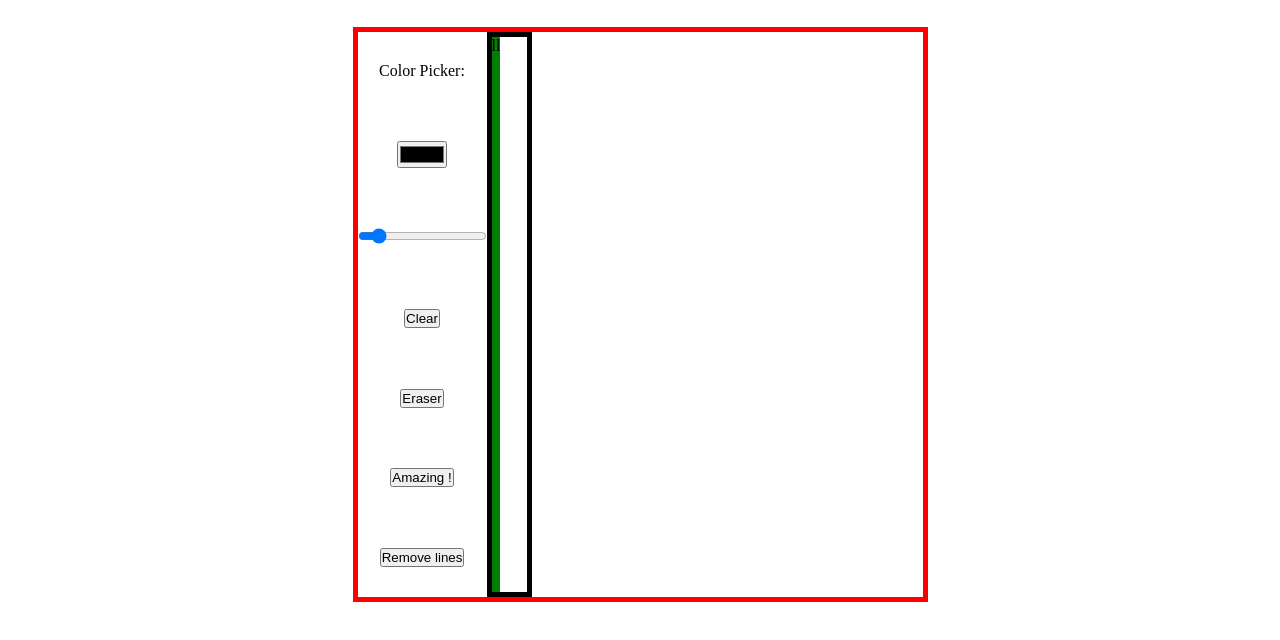
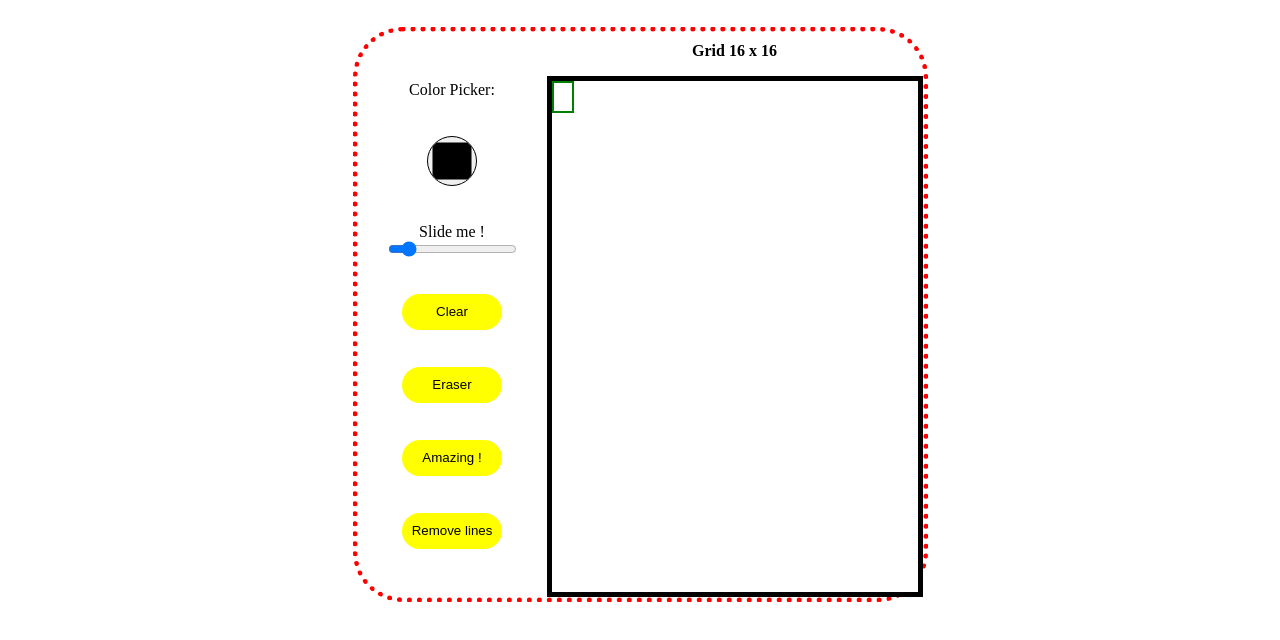
Before and after one commit to MrNewbie-KH/Sketch-it, a plain HTML site: page index.html in a window 1280 px wide. Both pictures are taken after a click on the button "Eraser". Shown: the part 40-680 px from the top of the page. Drawn offline with Linux system fonts and the light colour scheme.

Commit message:
Create the functionality of the application as next
we have different buttons each of which has a specifig job to do
the slider is used to determine the size (cols * rows) of the grid
randomize color to play the role of rainbow button to give different random colors
eraser give color of the same color of background given

```diff
--- a/index.html
+++ b/index.html
@@ -16,6 +16,7 @@
           <label for="colorpicker">Color Picker:</label>
           <input type="color" id="colorpicker" value="#000" />
           <div class="slidecontainer">
+            <label for="range-slider">Slide me ! </label>
             <input
               type="range"
               min="1"
@@ -31,7 +32,10 @@
           <button class="remove-lines btn">Remove lines</button>
         </div>
         <div class="grid-pallete">
-          <div class="square">ll</div>
+          <h4 class="grid-size">Grid 16 x 16</h4>
+          <div class="cells">
+            <div class="cell"></div>
+          </div>
         </div>
       </div>
     </div>
--- a/index.js
+++ b/index.js
@@ -0,0 +1,49 @@
+"use strict";
+const clearBtn = document.querySelector(".clear");
+const eraserBtn = document.querySelector(".eraser");
+const rainbowBtn = document.querySelector(".rainbow");
+const removeLines = document.querySelector(".remove-lines");
+const colorBtn = document.getElementById("colorpicker");
+const slider = document.querySelector(".slider");
+const gridSize = document.querySelector(".grid-size");
+const gridColor = document.querySelector(".cells");
+let slidervalue = slider.value;
+let numberOfCol = slidervalue;
+let numberOfRow = slidervalue;
+let color = colorBtn.value;
+// ==============================================================
+// functionality on clicking eraser button
+eraserBtn.addEventListener("click", function () {
+  colorBtn.value = gridColor.style.backgroundColor;
+  color = colorBtn.value;
+});
+
+// functionality to randomize Number between 0 and 255
+const randomize = function () {
+  return Math.floor(Math.random() * 255) + 1;
+};
+const randomizeColor = function () {
+  colorBtn.value = `#${randomize().toString(16)}${randomize().toString(
+    16
+  )}${randomize().toString(16)}`;
+  color = colorBtn.value;
+};
+
+// functionality when clicking rainbow button
+rainbowBtn.addEventListener("click", function () {
+  randomizeColor();
+  // add class to still having this random thing somehow ;
+});
+
+// functionallity when  clicking clear button
+clearBtn.addEventListener("click", () => col);
+
+// functionality to remove lines between cells
+
+// functionality when sliding the slider
+slider.addEventListener("change", function () {
+  slidervalue = slider.value;
+  numberOfCol = slidervalue;
+  numberOfRow = slidervalue;
+  gridSize.textContent = `Grid ${numberOfCol} x ${numberOfRow}`;
+});
--- a/style.css
+++ b/style.css
@@ -16,22 +16,58 @@
 }
 .main-container {
   display: flex;
-  border: 5px solid red;
+  border: 5px dotted red;
   height: 575px;
   width: 575px;
   margin: 0 auto;
+  border-radius: 50px;
 }
 .functionality {
+  padding: 30px;
   display: flex;
   flex-direction: column;
   justify-content: space-around;
   align-items: center;
 }
 .grid-pallete {
+  display: flex;
+  flex-direction: column;
+  gap: 16px;
+  flex: 1;
+}
+.grid-size {
+  text-align: center;
+  padding-top: 10px;
+}
+.cells {
+  background-color: #ffffff;
+  flex: 1;
   display: grid;
-  grid-template-columns: repeat(4, 1fr);
+  grid-template-columns: repeat(16, 1fr);
+  grid-template-rows: repeat(16, 1fr);
   border: 5px solid black;
 }
-.square {
-  background-color: green;
+.cell {
+  border: 2px solid green;
 }
+#colorpicker {
+  all: revert;
+  border-radius: 100%;
+  height: 50px;
+  width: 50px;
+  cursor: pointer;
+}
+.slidecontainer {
+  display: flex;
+  flex-direction: column;
+  justify-content: center;
+  align-items: center;
+}
+.btn {
+  cursor: pointer;
+  background-color: yellow;
+  border: none;
+  width: 100px;
+  height: 36px;
+  border-radius: 50px;
+}
```
